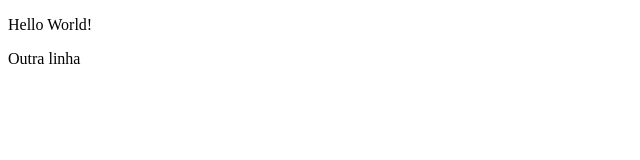
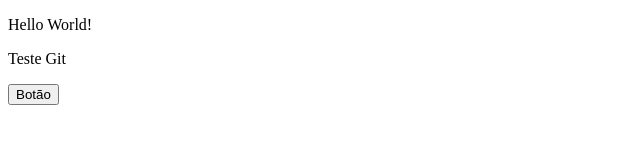
Before and after one commit to Ferdam/programup-git-aula, a plain HTML site: page index.html in a window 1280 px wide. Shown: the whole page, without its empty margins (0-640 px from the left). Drawn offline with Linux system fonts and the light colour scheme.

Commit message:
Updated index.html

```diff
--- a/index.html
+++ b/index.html
@@ -11,7 +11,8 @@
         Hello World!
     </p>
     <p>
-        Outra linha
+        Teste Git
     </p>
+    <button>Botão</button>
 </body>
 </html>
```
